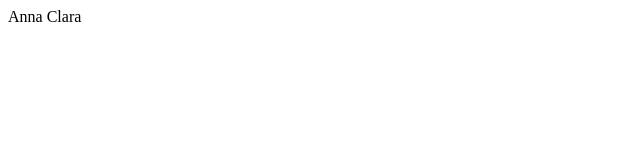
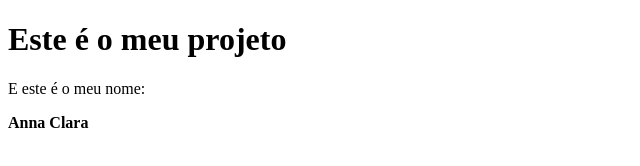
Before and after one commit to annacl2/aula4, a plain HTML site: page index.html in a window 1280 px wide. Shown: the whole page, without its empty margins (0-640 px from the left). Drawn offline with Linux system fonts and the light colour scheme.

Commit message:
primeiro commit

```diff
--- a/index.html
+++ b/index.html
@@ -1 +1,13 @@
-<p>Anna Clara</p>
+<!DOCTYPE html>
+<html lang="en">
+<head>
+    <meta charset="UTF-8">
+    <meta name="viewport" content="width=device-width, initial-scale=1.0">
+    <title>Document</title>
+</head>
+<body>
+    <h1>Este é o meu projeto</h1>
+    <p>E este é o meu nome:</p>
+    <p><b>Anna Clara</b></p>
+</body>
+</html>
```
